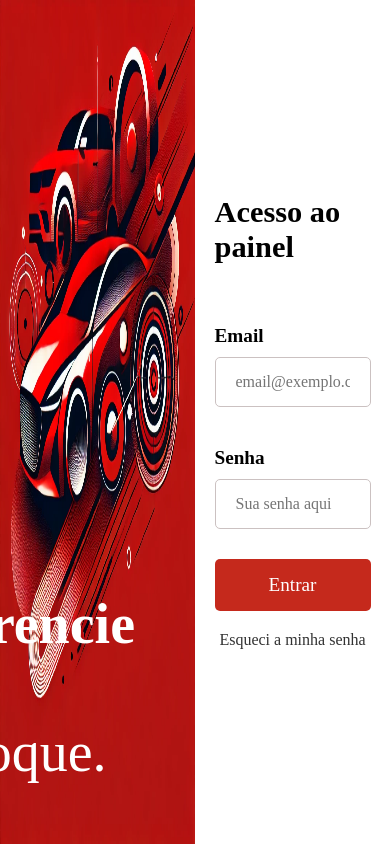
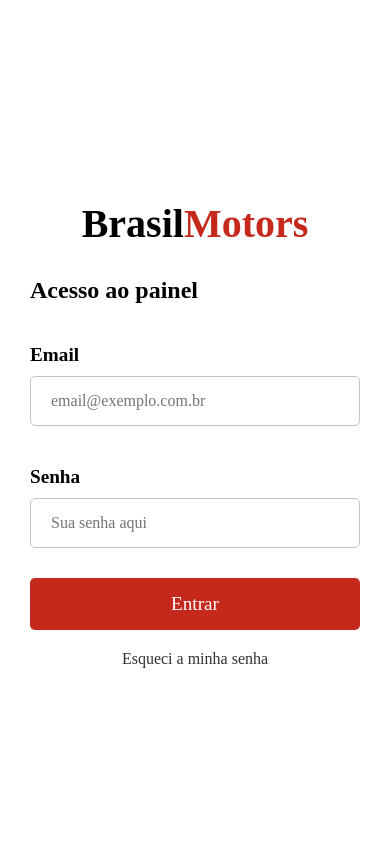
Before and after one commit to mateusschulleleite/brasil-motors-painel, a React app: page /login in a window 390 px wide. Built offline with nearby package versions, Linux system fonts and the light colour scheme; no server answers; the HTML template or start-up script is replaced by a standard one.

Commit message:
Login realizado no mobile

```diff
--- a/src/pages/Home/Home.scss
+++ b/src/pages/Home/Home.scss
@@ -8,18 +8,6 @@
     width: 260px;
     background-color: #fff;
     text-align: center;
-
-    h1 {
-      font-size: 20px;
-      font-weight: 800;
-      margin-top: 24px;
-
-      b {
-        font-size: 20px;
-        font-weight: 800;
-        color: #c5291c;
-      }
-    }
 
     ul {
       margin-top: 30px;
--- a/src/pages/Login/Login.jsx
+++ b/src/pages/Login/Login.jsx
@@ -7,6 +7,7 @@ import { auth } from "../../firebase/firebaseConfig";
 import Input from "../../components/Input/Input";
 import Label from "../../components/Label/Label";
 import LoginImage from "../../components/LoginImage/LoginImage";
+import Logo from "../../components/Logo/Logo";
 
 export default function Login() {
   const [email, setEmail] = useState("");
@@ -36,31 +37,34 @@ export default function Login() {
   if (userLoggedIn === false) {
     return (
       <div className="login">
+        <h1>
+          <Logo />
+        </h1>
         <LoginImage />
         <div className="login__area">
           <div>
-            <h1>Acesso ao painel</h1>
+            <span>Acesso ao painel</span>
             <form onSubmit={(e) => handleLogin(e)}>
-              <Label id='email' text='Email'/>
+              <Label id="email" text="Email" />
               <Input
                 required="true"
                 type="email"
                 placeholder="email@exemplo.com.br"
                 value={email}
-                id='email'
+                id="email"
                 inputState={setEmail}
               />
-              <Label id='password' text='Senha'/>
+              <Label id="password" text="Senha" />
               <Input
                 required="true"
                 type="password"
-                placeholder='Sua senha aqui'
+                placeholder="Sua senha aqui"
                 value={password}
-                id='password'
+                id="password"
                 inputState={setPassword}
               />
               <button type="login">Entrar</button>
-              <Link to='/recuperar-senha'>Esqueci a minha senha</Link>
+              <Link to="/recuperar-senha">Esqueci a minha senha</Link>
             </form>
           </div>
         </div>
--- a/src/pages/Login/Login.scss
+++ b/src/pages/Login/Login.scss
@@ -1,5 +1,68 @@
 .login {
-  display: grid;
+  display: flex;
+  flex-direction: column;
+  align-items: center;
+  justify-content: center;
+  height: 100vh;
+  padding: 0 30px;
+
+  .login__image {
+    display: none;
+  }
+
+  h1 {
+    margin-bottom: 30px;
+  }
+
+  .login__area {
+    width: 100%;
+    div {
+      span {
+        margin: 20px 0;
+        font-weight: 600;
+        font-size: 1.5rem;
+      }
+
+      form {
+        display: flex;
+        flex-direction: column;
+
+        label {
+          font-size: 1.2rem;
+          font-weight: 600;
+          margin: 40px 0 10px;
+        }
+
+        input {
+          border: #cbc1c1 solid 1px;
+          border-radius: 5px;
+          padding: 15px 20px;
+          font-size: 1rem;
+        }
+
+        button {
+          background: #C5291C;
+          border: none;
+          color: #fff;
+          font-size: 1.2rem;
+          margin-top: 30px;
+          padding: 15px;
+          font-weight: 500;
+          border-radius: 5px;
+          cursor: pointer;
+        }
+
+        a {
+          text-align: center;
+          margin-top: 20px;
+          text-decoration: none;
+          color: #323232;
+        }
+      }
+    }
+  }
+
+  /*display: grid;
   grid-template-columns: 50% 50%;
   height: 100vh;
 
@@ -56,4 +119,5 @@
       }
     }
   }
+  */
 }
```
